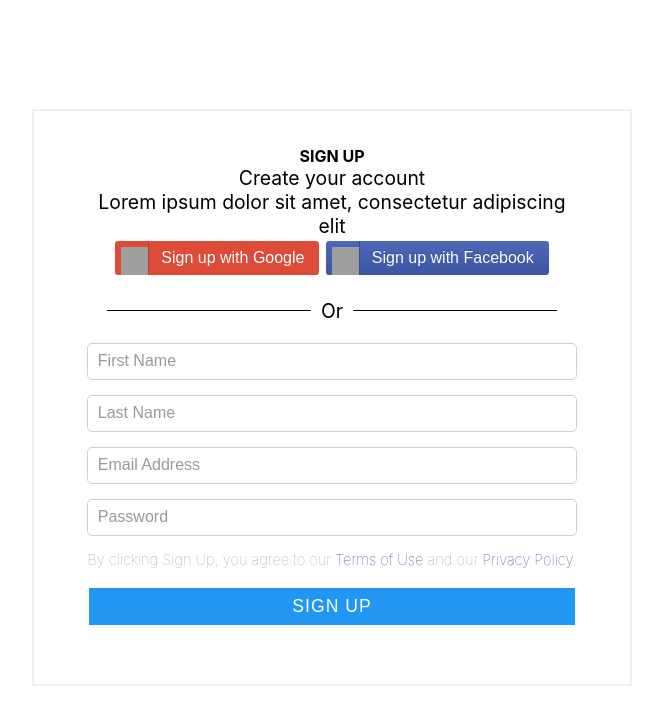
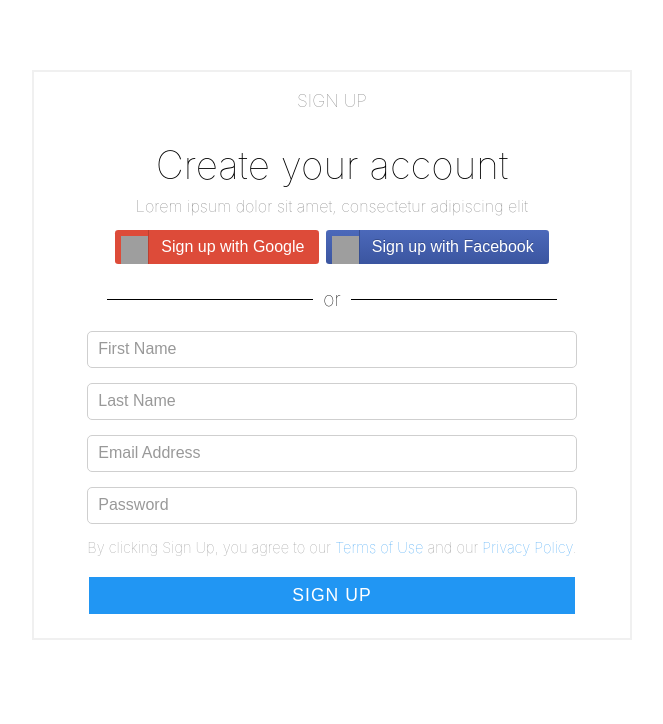
Before and after one commit to zimzamyoyoman/BobbleFrontendAssignment, a React (Create React App) app: page / in a window 1280 px wide. Shown: the top 724 px of the page, without its empty margins (308-971 px from the left). Built offline with nearby package versions, Linux system fonts and the light colour scheme; grey boxes are pictures that could not be loaded.

Commit message:
Change form margin and padding

```diff
--- a/src/SignupForm.css
+++ b/src/SignupForm.css
@@ -1,6 +1,6 @@
 .SignupBox {
   margin: 4rem auto;
-  padding: 2rem 3rem 3rem;
+  padding: 1rem 1rem 1rem;
   max-width: 600px;
   background: #ffffff;
   border: solid 2px #f0f0f0;
@@ -10,6 +10,25 @@
   justify-content: center;
   align-items: center;
   text-align: center;
+  font-weight: lighter;
+}
+
+.title {
+  margin-bottom: 30px;
+  font-size: 1rem;
+  font-weight: lighter;
+  color: #808080;
+}
+
+.heading {
+  font-weight: lighter;
+  margin-bottom: 5px;
+}
+
+.subtitle {
+  font-weight: lighter;
+  color: #808080;
+  margin-bottom: 10px;
 }
 
 .signupbuttons {
@@ -88,12 +107,23 @@ input::placeholder {
 }
 
 a:link {
-  color: blue;
+  color: #1976d2;
   text-decoration: none;
 }
 
-body {
-  padding: 2em;
+/* visited link */
+a:visited {
+  color: #42a5f5;
+}
+
+/* mouse over link */
+a:hover {
+  color: #2962ff;
+}
+
+/* selected link */
+a:active {
+  color: #0d47a1;
 }
 
 /* Shared */
--- a/src/SignupForm.js
+++ b/src/SignupForm.js
@@ -38,8 +38,8 @@ class SignupForm extends Component {
 
                         <h5 class="title"> SIGN UP </h5>
 
-                        <p class="heading"> Create your account</p>
-                        <div class="subtitle"> Lorem ipsum dolor sit amet, consectetur adipiscing elit </div>
+                        <h1 class="heading"> Create your account</h1>
+                        <div class="subtitle"> <small> Lorem ipsum dolor sit amet, consectetur adipiscing elit  </small></div>
 
                         <div class="signupbuttons">
                             <button class="loginBtn loginBtn--google">
@@ -52,7 +52,7 @@ class SignupForm extends Component {
                         </div>
 
 
-                        <Divider>Or</Divider>
+                        <Divider>or</Divider>
                         <div class="form-inputs">
 
 
```
